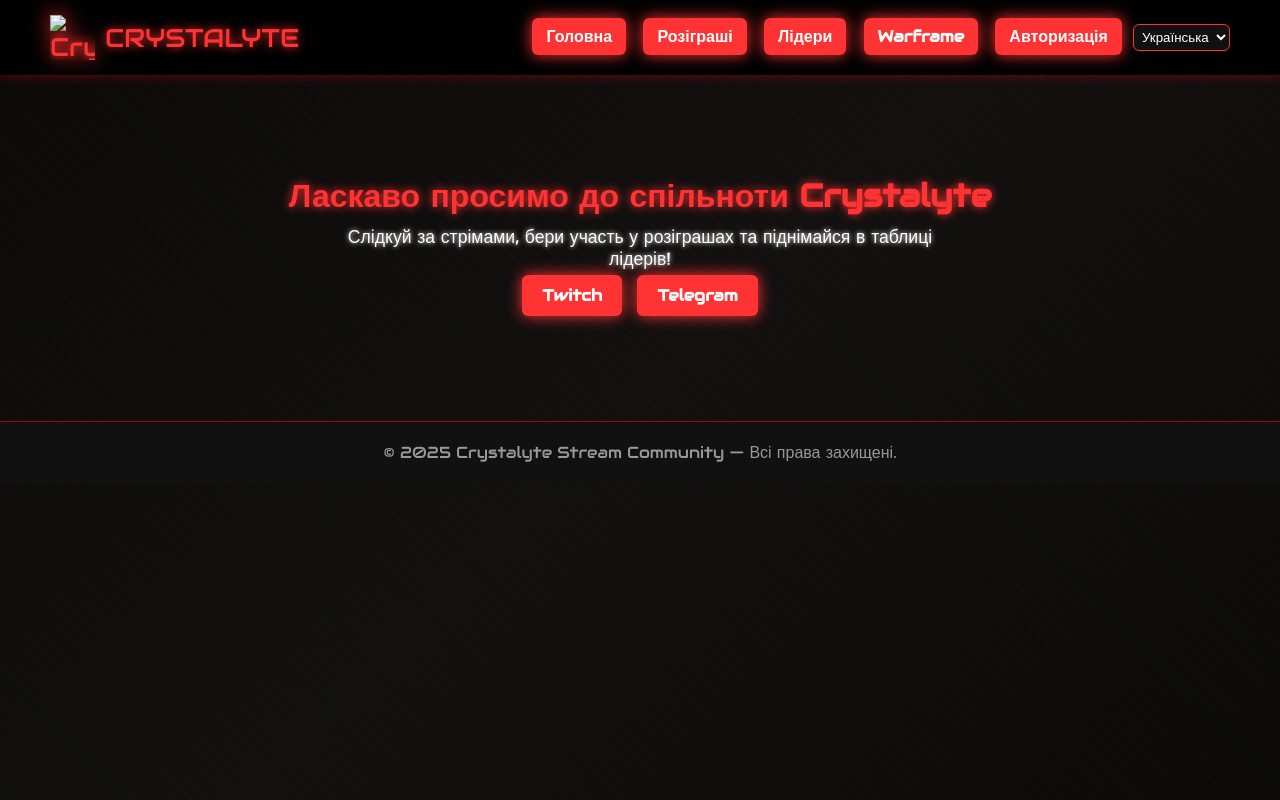
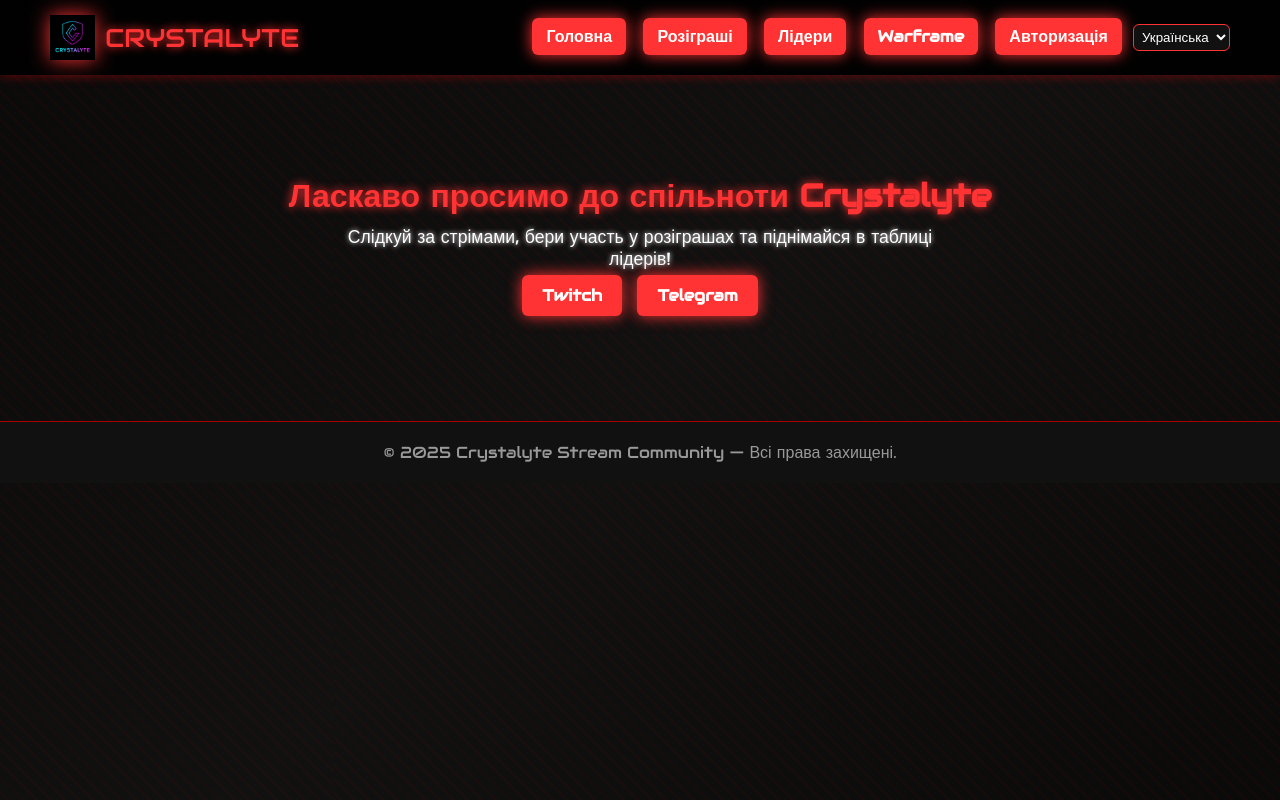
Before and after one commit to Crystalyte/Crystalyte, a plain HTML site: page index.html in a window 1280 px wide. Drawn offline with Linux system fonts and the light colour scheme.

Commit message:
Update index.html

```diff
--- a/index.html
+++ b/index.html
@@ -9,7 +9,7 @@
 <body>
   <header>
     <div class="logo">
-      <img src="images/logo.png" alt="Crystalyte Logo">
+      <img src="logo.png" alt="Crystalyte Logo">
       <span>CRYSTALYTE</span>
     </div>
     <nav>
```
